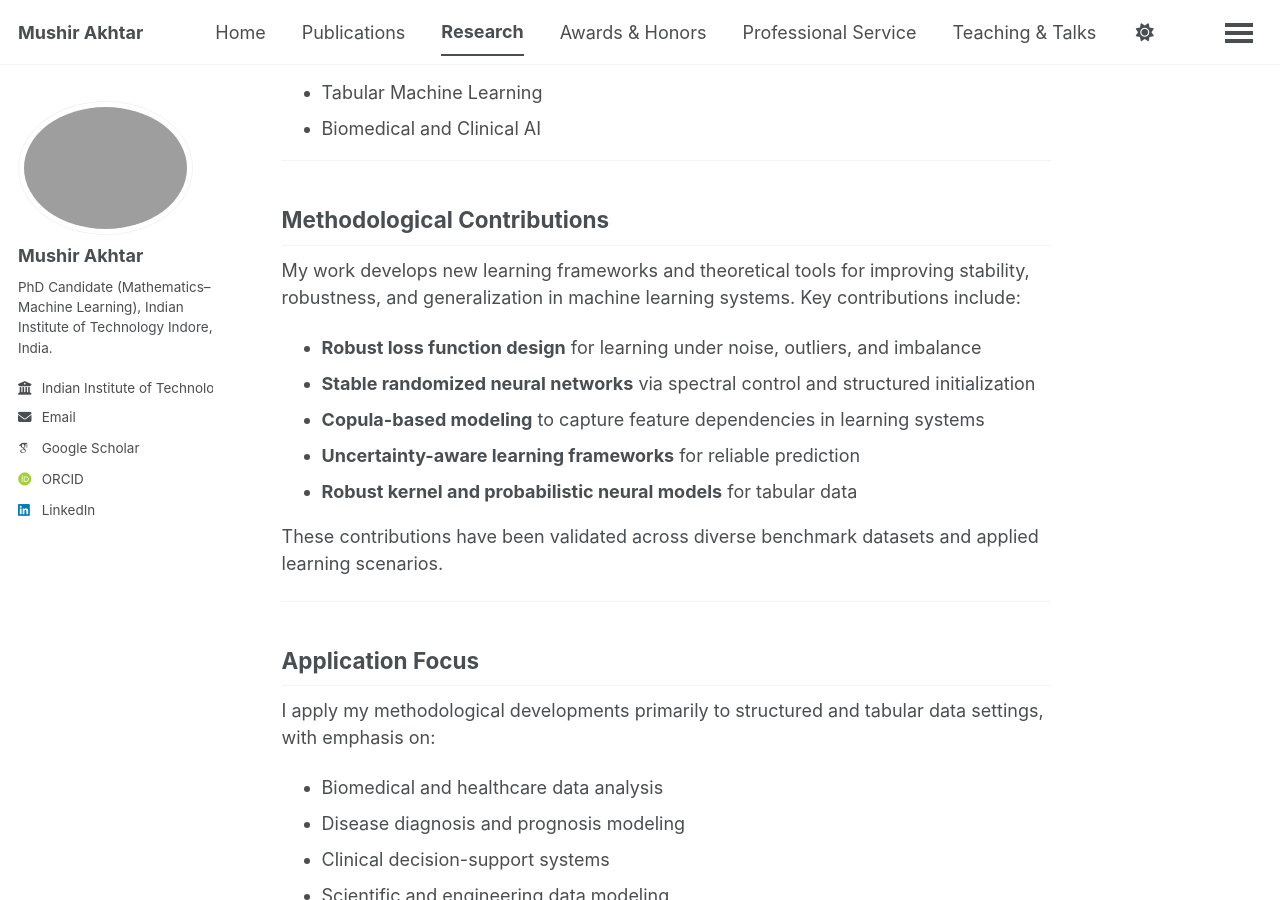
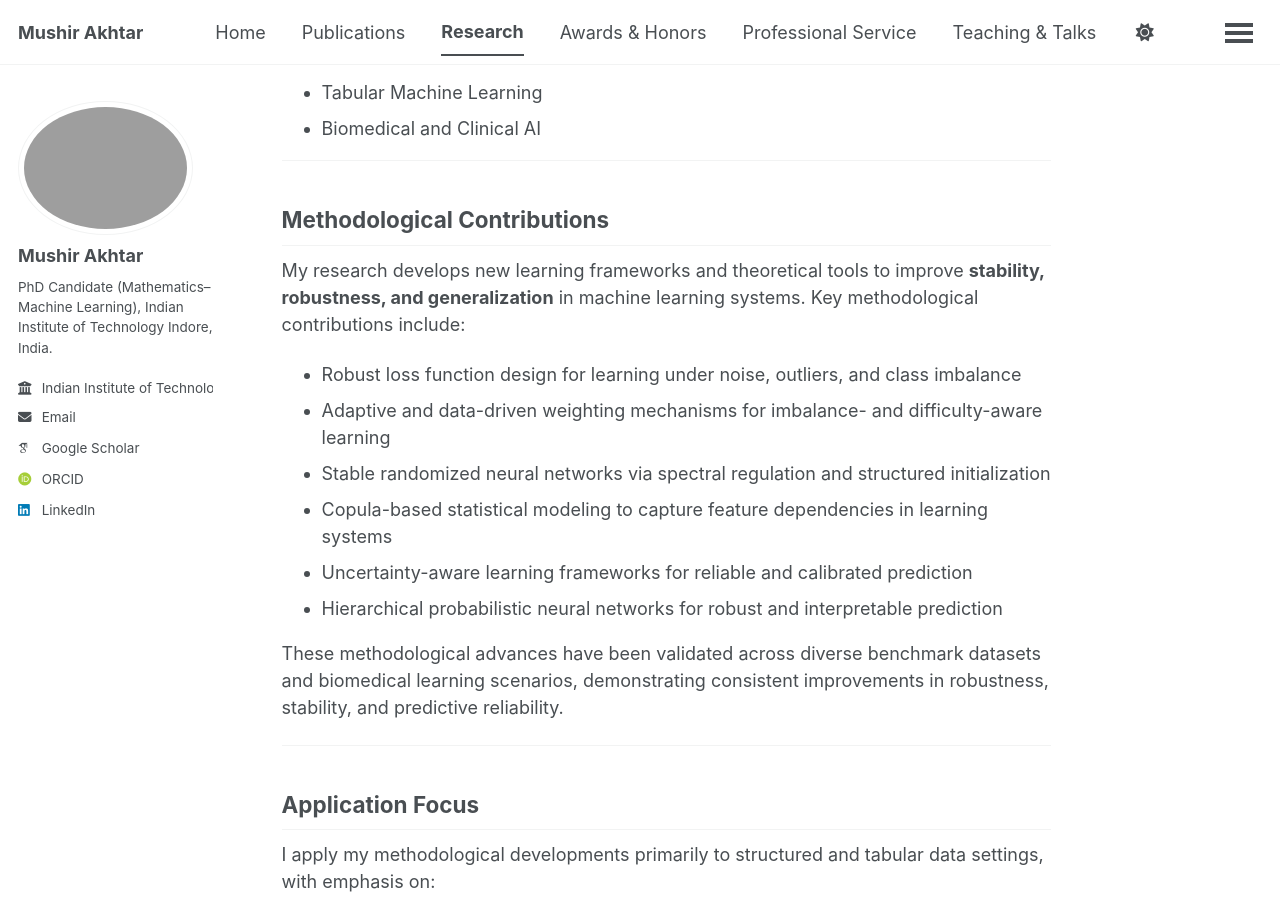
Before and after one commit to mushir-akhtar/mushir-akhtar.github.io, a Jekyll site: the page built from _pages/research.md, in a window 1280 px wide and 900 px high, scrolled down 1825 px. Built offline with Jekyll 4.4.1, drawn with Linux system fonts in a browser that asks for light colours; some web fonts are replaced; a script bundle is joined from its source files by our own code; library files that are not in the unit come from our copies.

Commit message:
Update research.md

```diff
--- a/_pages/research.md
+++ b/_pages/research.md
@@ -38,15 +38,16 @@ Overall, my research vision is to bridge **statistical learning theory, probabil
 
 ## Methodological Contributions
 
-My work develops new learning frameworks and theoretical tools for improving stability, robustness, and generalization in machine learning systems. Key contributions include:
+My research develops new learning frameworks and theoretical tools to improve **stability, robustness, and generalization** in machine learning systems. Key methodological contributions include:
 
-- **Robust loss function design** for learning under noise, outliers, and imbalance
-- **Stable randomized neural networks** via spectral control and structured initialization
-- **Copula-based modeling** to capture feature dependencies in learning systems
-- **Uncertainty-aware learning frameworks** for reliable prediction
-- **Robust kernel and probabilistic neural models** for tabular data
+- Robust loss function design for learning under noise, outliers, and class imbalance
+- Adaptive and data-driven weighting mechanisms for imbalance- and difficulty-aware learning
+- Stable randomized neural networks via spectral regulation and structured initialization
+- Copula-based statistical modeling to capture feature dependencies in learning systems
+- Uncertainty-aware learning frameworks for reliable and calibrated prediction
+- Hierarchical probabilistic neural networks for robust and interpretable prediction
 
-These contributions have been validated across diverse benchmark datasets and applied learning scenarios.
+These methodological advances have been validated across diverse benchmark datasets and biomedical learning scenarios, demonstrating consistent improvements in robustness, stability, and predictive reliability.
 
 ---
 
```
